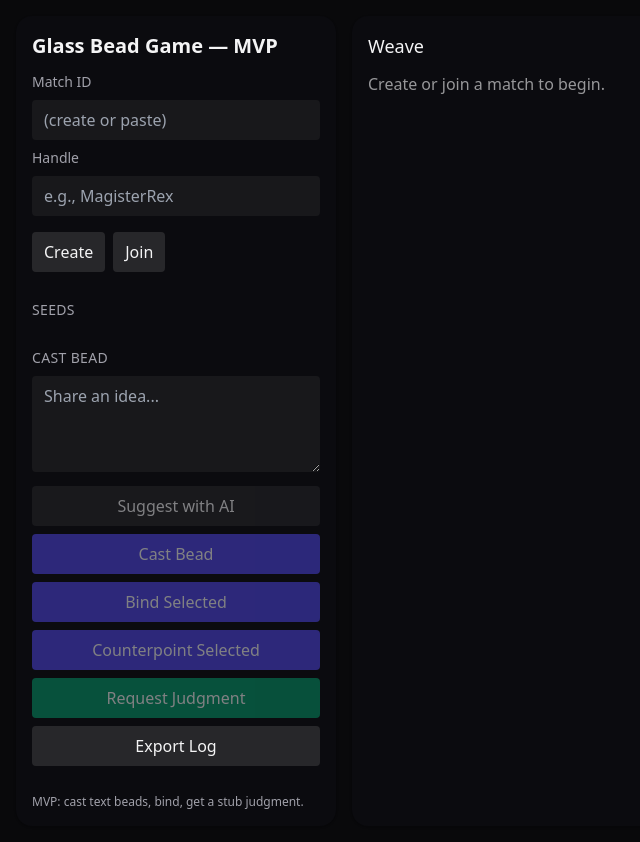
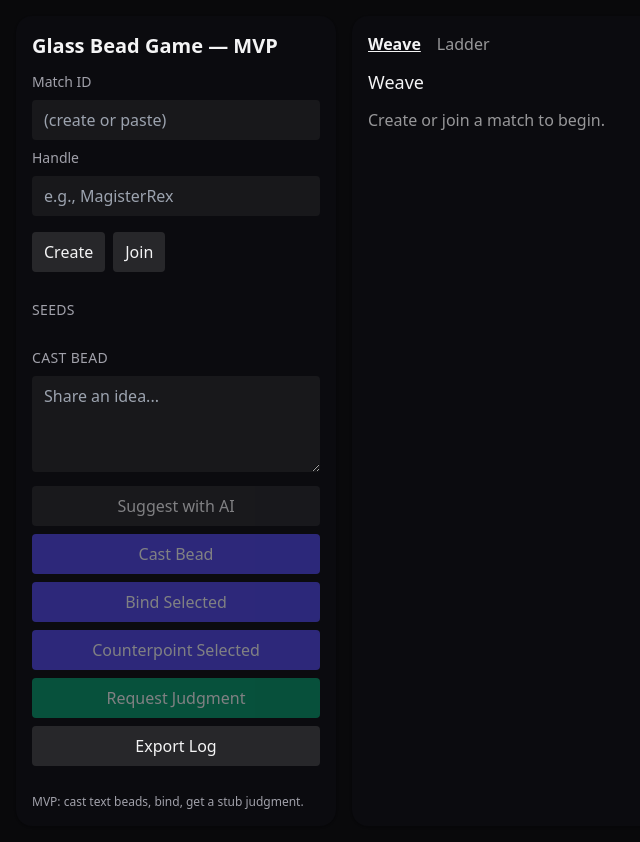
Before and after one commit to warrofua/glass-bead-game, a React (Vite) app in the folder apps/web/: page / in a window 1280 px wide. Shown: the whole page, without its empty margins (0-640 px from the left). Built offline with nearby package versions, Linux system fonts and the light colour scheme.

Commit message:
feat(web): add ladder page

```diff
--- a/apps/web/src/App.tsx
+++ b/apps/web/src/App.tsx
@@ -1,6 +1,7 @@
 import React, { useEffect, useState } from "react";
 import type { GameState, Bead, Move, JudgmentScroll } from "@gbg/types";
 import GraphView from "./GraphView";
+import Ladder from "./Ladder";
 import useMatchState from "./hooks/useMatchState";
 
 // Helper around fetch that only sets the JSON content type when a body is
@@ -25,6 +26,7 @@ export default function App() {
   const [scroll, setScroll] = useState<JudgmentScroll | null>(null);
   const [selectedPath, setSelectedPath] = useState<number>(0);
   const [beadText, setBeadText] = useState("");
+  const [tab, setTab] = useState<'weave' | 'ladder'>('weave');
   const { state, setState, connect } = useMatchState(undefined, { autoConnect: false });
   const currentPlayer = state?.players.find(p => p.id === state.currentPlayerId);
   const isMyTurn = currentPlayer?.id === playerId;
@@ -313,6 +315,22 @@ export default function App() {
       </aside>
 
       <main className="bg-[var(--panel)] rounded-2xl p-4 shadow">
+        <nav className="mb-3 flex gap-4">
+          <button
+            onClick={() => setTab('weave')}
+            className={tab === 'weave' ? 'font-semibold underline' : 'opacity-60'}
+          >
+            Weave
+          </button>
+          <button
+            onClick={() => setTab('ladder')}
+            className={tab === 'ladder' ? 'font-semibold underline' : 'opacity-60'}
+          >
+            Ladder
+          </button>
+        </nav>
+        {tab === 'weave' && (
+          <>
             <h2 className="text-lg font-medium mb-3">Weave</h2>
             {!state && <p className="opacity-60">Create or join a match to begin.</p>}
             {state && (
@@ -393,6 +411,9 @@ export default function App() {
                   </div>
               </section>
             )}
+          </>
+        )}
+        {tab === 'ladder' && <Ladder />}
       </main>
     </div>
   );
```
Lines whose indentation alone changed are shown as unchanged.
